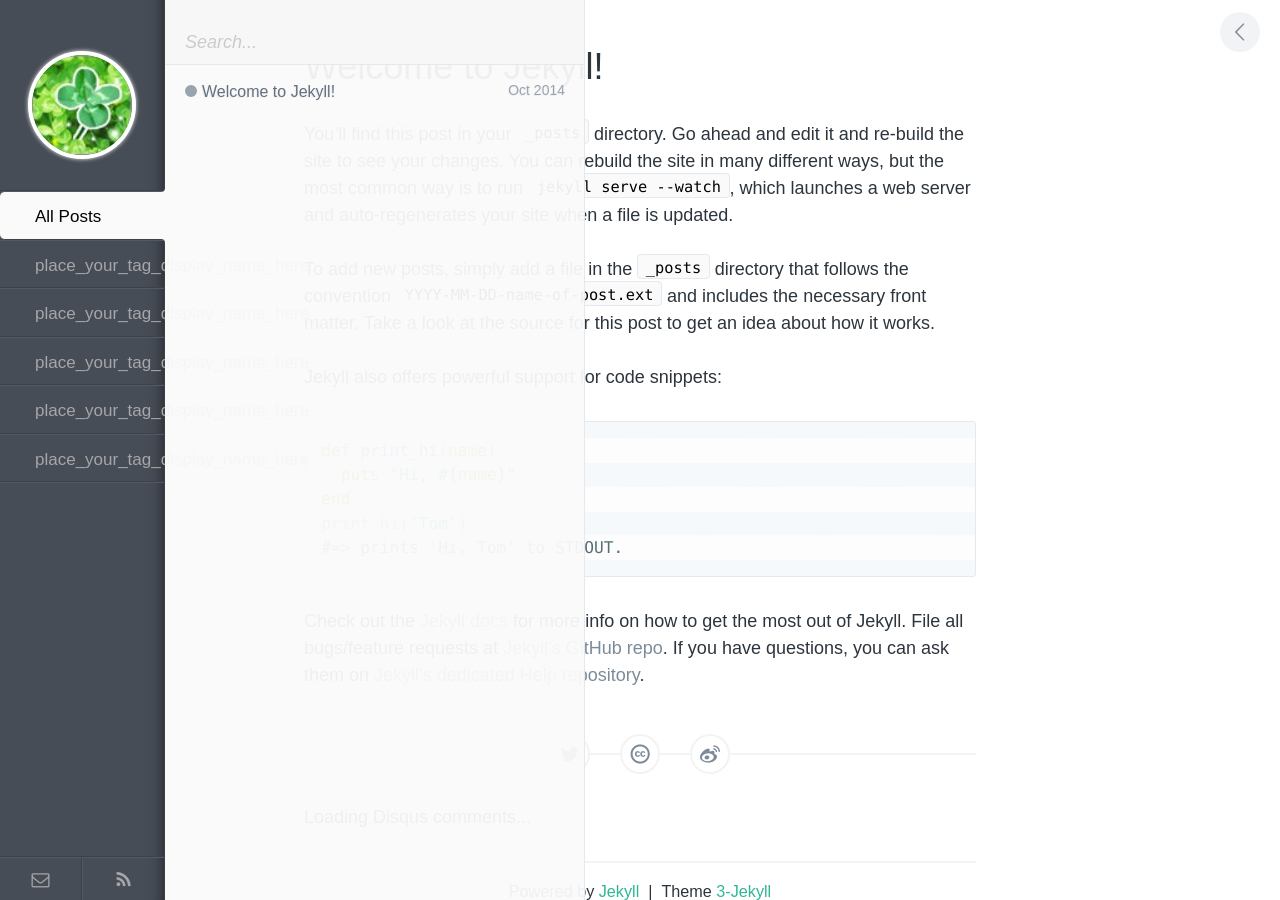
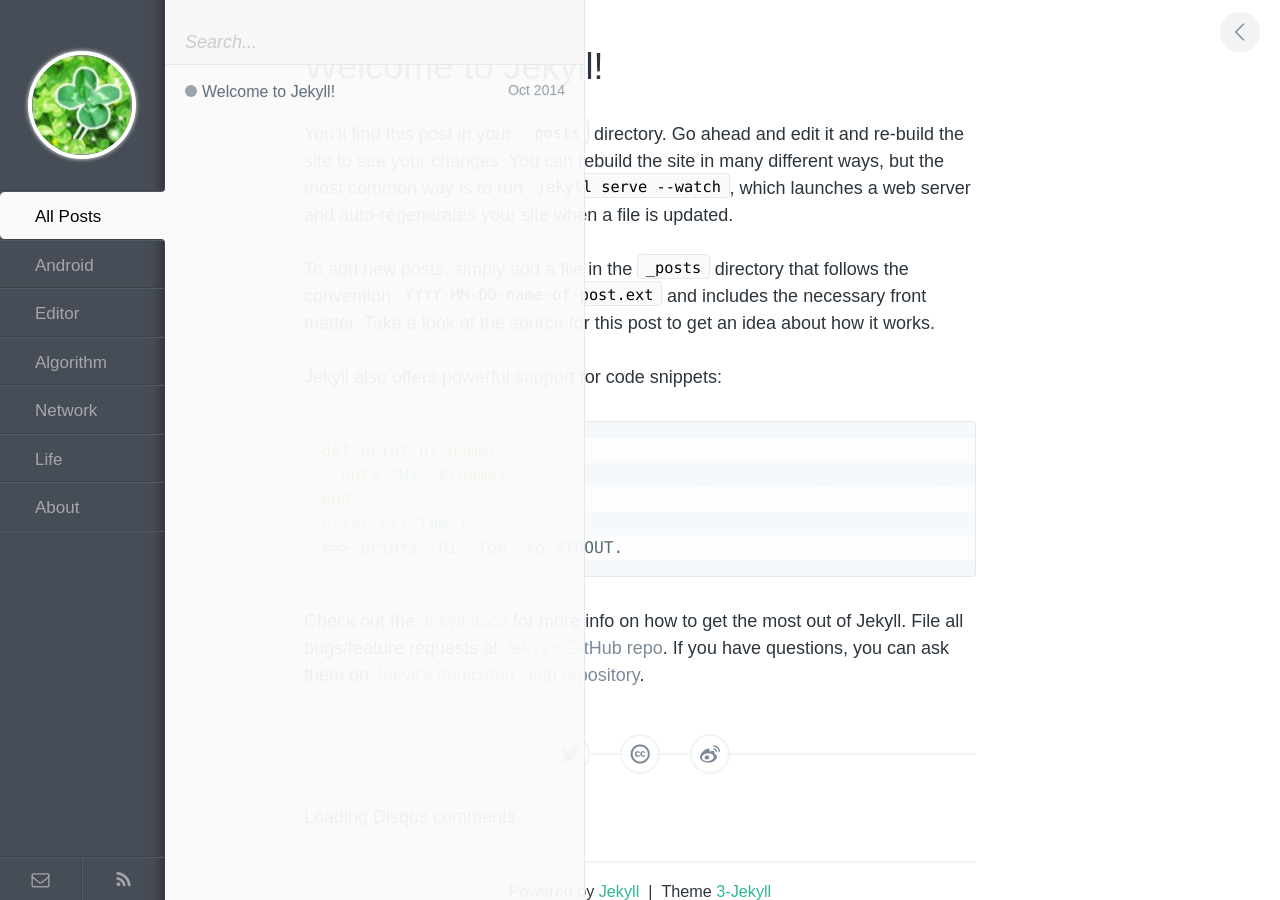
Before and after one commit to luckyshq/luckyshq.github.io, a Jekyll site: the page built from _posts/2014-10-14-welcome-to-jekyll.markdown, in a window 1280 px wide. Built offline with Jekyll 4.4.1, drawn with Linux system fonts in a browser that asks for light colours; comment, search, counter and statistics services are not loaded.

Commit message:
[feature]进行3-Jekyll的基本配置

```diff
--- a/_layouts/index.html
+++ b/_layouts/index.html
@@ -17,15 +17,16 @@
 
         <ul id="tags__ul">
           <li id="js-label1" class="tags__li tags-btn active">All Posts</li>
-          <li id="js-label2" class="tags__li tags-btn">place_your_tag_display_name_here</li>
-          <li id="js-label3" class="tags__li tags-btn">place_your_tag_display_name_here</li>
-          <li id="js-label4" class="tags__li tags-btn">place_your_tag_display_name_here</li>
-          <li id="js-label5" class="tags__li tags-btn">place_your_tag_display_name_here</li>
-          <li id="js-label6" class="tags__li tags-btn">place_your_tag_display_name_here</li>
+          <li id="js-label2" class="tags__li tags-btn">Android</li>
+          <li id="js-label3" class="tags__li tags-btn">Editor</li>
+          <li id="js-label4" class="tags__li tags-btn">Algorithm</li>
+          <li id="js-label5" class="tags__li tags-btn">Network</li>
+          <li id="js-labe16" class="tags__li tags-btn">Life</li>
+          <li id="js-label7" class="tags__li tags-btn">About</li>
         </ul>
 
         <div id="tags__bottom">
-          <a href="mailto:place_your_email_address_here" id="icon-email" class="tags-btn fontello"></a>
+          <a href="mailto:luckyshq43@gmail.com" id="icon-email" class="tags-btn fontello"></a>
           <a href="/rss.xml" id="icon-feed" class="tags-btn fontello"></a>
         </div>
       </nav> <!-- end #tags -->
--- a/_layouts/post.html
+++ b/_layouts/post.html
@@ -8,9 +8,9 @@ layout: index
 </article> <!-- end #post__content -->
 
 <div id="post__share">
-  <a id="icon-twitter" class="fontello" href="https://twitter.com/intent/tweet?url=place_your_url_here{{ page.url }}&text={{ page.title }}" target="_blank"></a>
+  <a id="icon-twitter" class="fontello" href="https://twitter.com/intent/tweet?url=luckyshq.github.io{{ page.url }}&text={{ page.title }}" target="_blank"></a>
   <a id="icon-cc" class="fontello" href="http://creativecommons.org/licenses/by-nc-sa/3.0" target="_blank"></a>
-  <a id="icon-weibo" class="fontello" href="http://v.t.sina.com.cn/share/share.php?url=place_your_url_here{{ page.url }}&title={{ page.title }}" target="_blank"></a>
+  <a id="icon-weibo" class="fontello" href="http://v.t.sina.com.cn/share/share.php?url=luckyshq.github.io{{ page.url }}&title={{ page.title }}" target="_blank"></a>
 </div> <!-- end #post__share -->
 
 <div id="disqus_thread">
--- a/assets/js/script.js
+++ b/assets/js/script.js
@@ -12,11 +12,12 @@ if ($(window).width() <= 1280) {
 
 // Variables
     tag1       = $('.pl__all'),
-    tag2       = $('.place_your_tag_name_here'),
-    tag3       = $('.place_your_tag_name_here'),
-    tag4       = $('.place_your_tag_name_here'),
-    tag5       = $('.place_your_tag_name_here'),
-    tag6       = $('.place_your_tag_name_here');
+    tag2       = $('.pl__android'),
+    tag3       = $('.pl__editor'),
+    tag4       = $('.pl__algorithm'),
+    tag5       = $('.pl__network'),
+    tag6       = $('.pl__life'),
+    tag7       = $('.pl__about');
 var sidebar    = $('#sidebar'),
     container  = $('#post'),
     content    = $('#pjax'),
@@ -30,7 +31,7 @@ var clickHandler = function(k) {
     window['tag'+k].delay(50).fadeIn(350);
   }
 };
-for (var i = 1; i <= 6; i++) {
+for (var i = 1; i <= 8; i++) {
   $('#js-label' + i).on('click', clickHandler(i));
 }
 
@@ -141,7 +142,7 @@ function afterPjax() {
     if ( !ds_loaded && container.scrollTop() + container.height() > top ) {
       $.ajax({
         type: 'GET',
-        url: 'http://' + disqus_shortname + '.disqus.com/embed.js',
+        url: 'http://' + luckyshq + '.disqus.com/embed.js',
         dataType: 'script',
         cache: true
       });
```
Also changed, not shown: rss.xml (+7 -7 lines).
